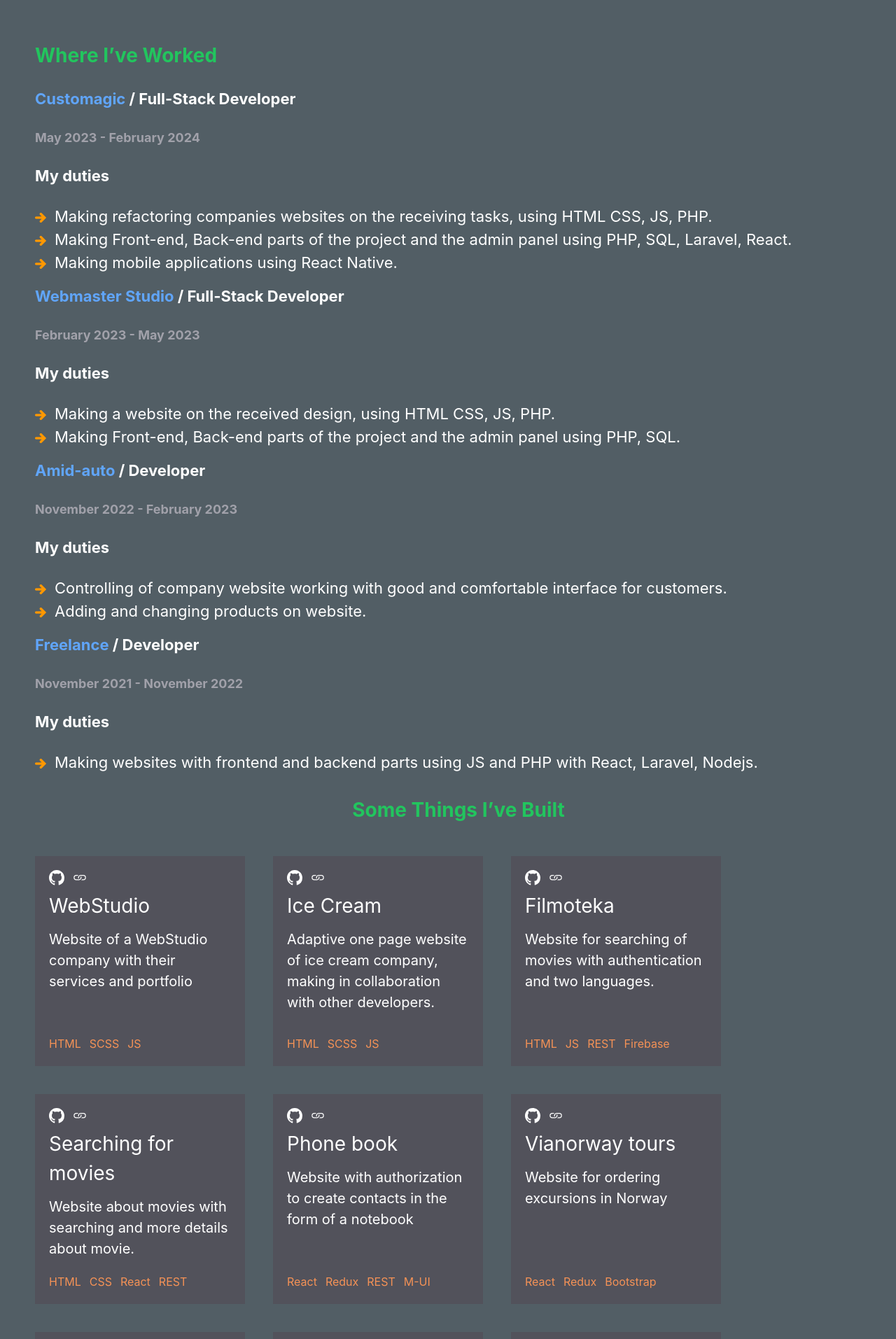
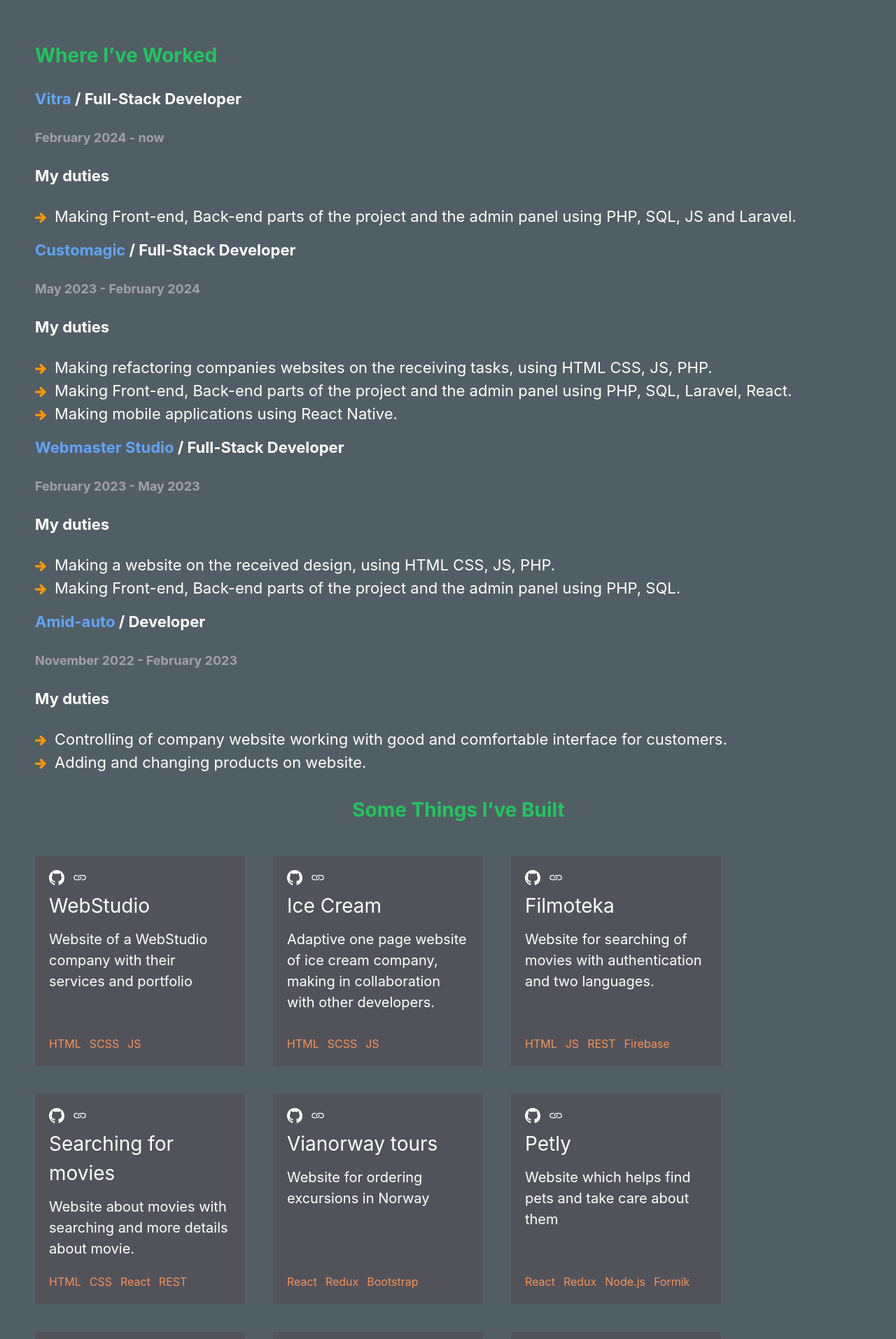
Before and after one commit to Iura-Radulov/portfolio, a React (Create React App) app: page / in a window 1280 px wide. Shown: the part 807-2720 px from the top of the page at 70% size. Built offline with nearby package versions, Linux system fonts and the light colour scheme.

Commit message:
04.01.25

```diff
--- a/src/components/Experience.jsx
+++ b/src/components/Experience.jsx
@@ -6,7 +6,23 @@ export default function Experience({ id }) {
       <p className="font-bold text-[28px] mb-[25px] text-green-500">
         Where I’ve Worked
       </p>
-
+      <div>
+        <p className="font-bold text-[22px] mb-[25px]">
+          <span className="text-blue-400">Vitra</span> /
+          <span> Full-Stack Developer</span>
+        </p>
+        <p className="font-bold text-[18px] mb-[25px] text-zinc-400">
+          February 2024 - now
+        </p>
+        <p className="font-bold text-[22px] mb-[25px] ">My duties</p>
+        <ul className="text-[22px] mb-[15px]">
+          <li>
+            <img src={rightArrow} className="w-4 inline mr-3" alt="" />
+            Making Front-end, Back-end parts of the project and the admin panel
+            using PHP, SQL, JS and Laravel.
+          </li>
+        </ul>
+      </div>
       <div>
         <p className="font-bold text-[22px] mb-[25px]">
           <span className="text-blue-400">Customagic</span> /
@@ -77,24 +93,6 @@ export default function Experience({ id }) {
           </li>
         </ul>
       </div>
-
-      <div>
-        <p className="font-bold text-[22px] mb-[25px]">
-          <span className="text-blue-400">Freelance</span> /
-          <span> Developer</span>
-        </p>
-        <p className="font-bold text-[18px] mb-[25px] text-zinc-400">
-          November 2021 - November 2022
-        </p>
-        <p className="font-bold text-[22px] mb-[25px] ">My duties</p>
-        <ul className="text-[22px] mb-[15px]">
-          <li>
-            <img src={rightArrow} className="w-4 inline mr-3" alt="" />
-            Making websites with frontend and backend parts using JS and PHP
-            with React, Laravel, Nodejs.
-          </li>
-        </ul>
-      </div>
     </div>
   );
 }
--- a/src/components/portfolioItem.js
+++ b/src/components/portfolioItem.js
@@ -41,15 +41,7 @@ const portfolio = [
     link: 'https://iura-radulov.github.io/search-movies/ ',
     image: delmiraImg,
   },
-  {
-    title: 'Phone book',
-    description:
-      'Website with authorization to create contacts in the form of a notebook',
-    technologies: ['React', 'Redux', 'REST', 'M-UI'],
-    gitLink: 'https://github.com/Iura-Radulov/goit-react-hw-08-phonebook.git',
-    link: 'https://iura-radulov.github.io/goit-react-hw-08-phonebook/ ',
-    image: delmiraImg,
-  },
+
   {
     title: 'Vianorway tours',
     description: 'Website for ordering excursions in Norway',
@@ -93,6 +85,14 @@ const portfolio = [
     link: 'https://amid-auto.md/',
     image: delmiraImg,
   },
+  {
+    title: 'Vitra',
+    description: 'E-Commerce Website with Admin Panel for company Vitra.',
+    technologies: ['PHP', 'JS', 'Laravel', 'SQL'],
+    gitLink: 'https://github.com/Vitra-web/vitra.md',
+    link: 'https://vitra.md',
+    image: delmiraImg,
+  },
 ];
 
 export default portfolio;
```
Also changed, not shown: 1 other file (tests, documents, lock files or other folders).
